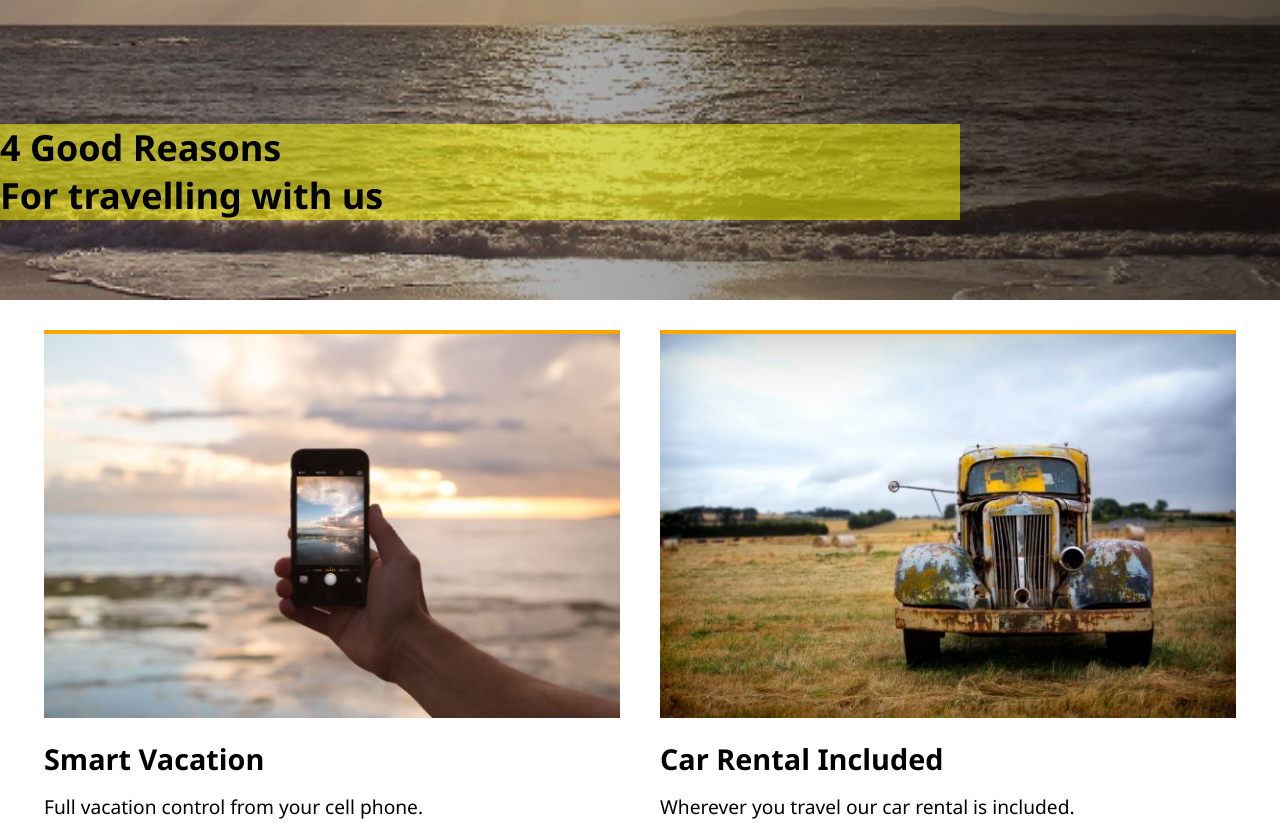
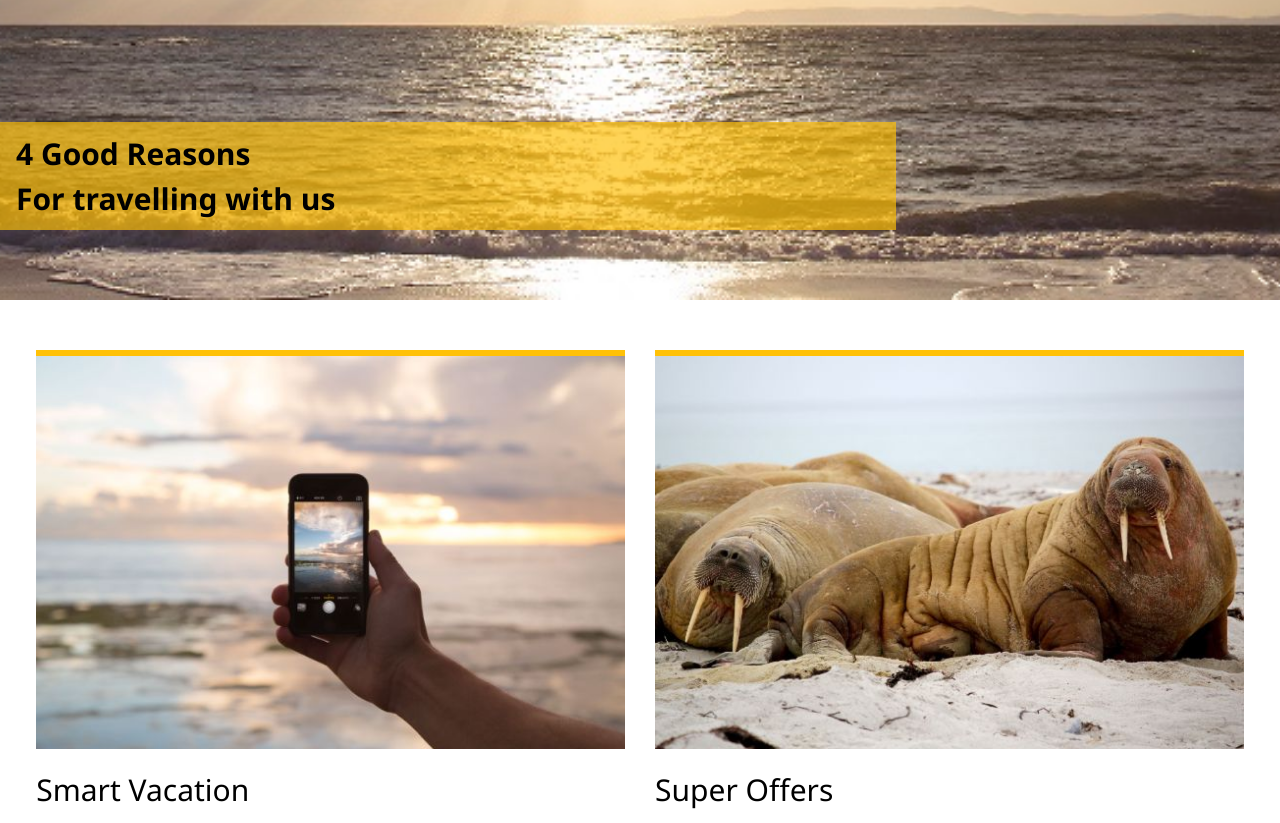
Before and after one commit to Muhammadjunaid321/1st-basic-project, a plain HTML site: page index.html in a window 1280 px wide. Shown: the part 500-1323 px from the top of the page. Drawn offline with Linux system fonts and the light colour scheme.

Commit message:
Update style.css
changed CSS file

```diff
--- a/style.css
+++ b/style.css
@@ -4,58 +4,70 @@
   margin: 0;
   padding: 0;
   box-sizing: border-box;
-  font-family: "Segoe UI", Tahoma, Geneva, Verdana, sans-serif;
+}
+html,
+body {
+  font-family: Verdana, sans-serif;
+  font-size: 15px;
+  line-height: 1.5;
 }
 .front-image {
-  background: linear-gradient(to left, rgba(0, 0, 0, 0.6), rgba(0, 0, 0, 0.1)),
-    url(./beach3.jpg);
+  background: url(./beach3.jpg);
   background-position: center;
   background-repeat: no-repeat;
   background-size: cover;
   height: 100vh;
   position: relative;
 }
-
+h2 {
+  font-size: 30px;
+  font-weight: 400;
+  font-family: "Segoe UI", Arial, sans-serif;
+}
 .front-image span {
-  background-color: rgba(255, 255, 0, 0.5);
-  /* padding: 10px 600px 10px 10px; */
-  width: 75%;
-  line-height: 3rem;
-  font-weight: 600;
-  font-size: x-large;
+  background-color: rgba(255, 193, 7, 0.67);
+  padding: 0.6em 16px;
+  width: 70%;
   position: absolute;
-  bottom: 10%;
+  bottom: 8.7%;
   left: 0;
 }
 .front-image span:hover {
-  background-color: rgba(255, 255, 0, 0.4);
+  background-color: rgba(255, 193, 7, 0.6);
 }
 
-.card-section {
+/* .card-section {
   display: flex;
   flex-wrap: wrap;
   justify-content: center;
   align-items: center;
   margin-top: 10px;
-}
+} */
 
 .card-section img {
-  border-top: 4px solid orange;
+  border-top: 6px solid #ffc107;
   height: auto;
   width: 100%;
 }
-
+.upper-cards,
+.lower-cards {
+  margin-top: 30px;
+  margin-bottom: 30px;
+  width: auto;
+  display: flex;
+  flex-wrap: wrap;
+  justify-content: center;
+}
 .card-1,
 .card-2,
 .card-3,
 .card-4 {
-  font-size: larger;
   display: grid;
-  gap: 15px;
-  width: 45vw;
+  gap: 12px;
+  width: 46vw;
   display: flex;
   flex-direction: column;
-  margin: 20px;
+  margin: 20px 15px;
 }
 @media (max-width: 799px) {
   .container .front-image {
```
